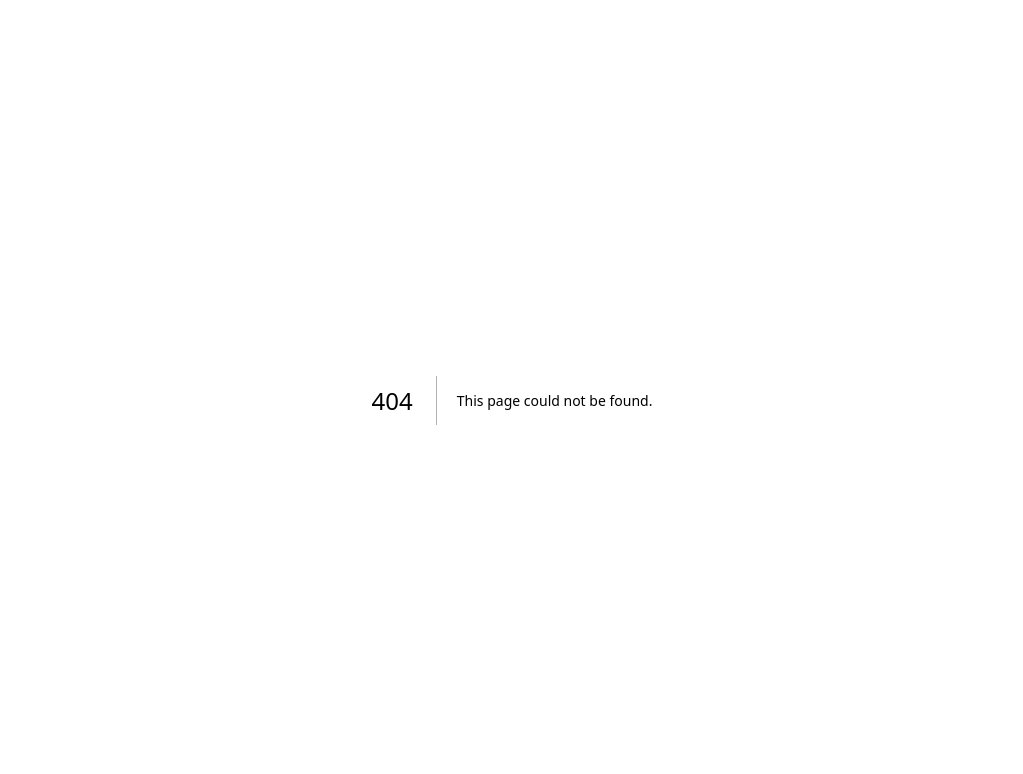
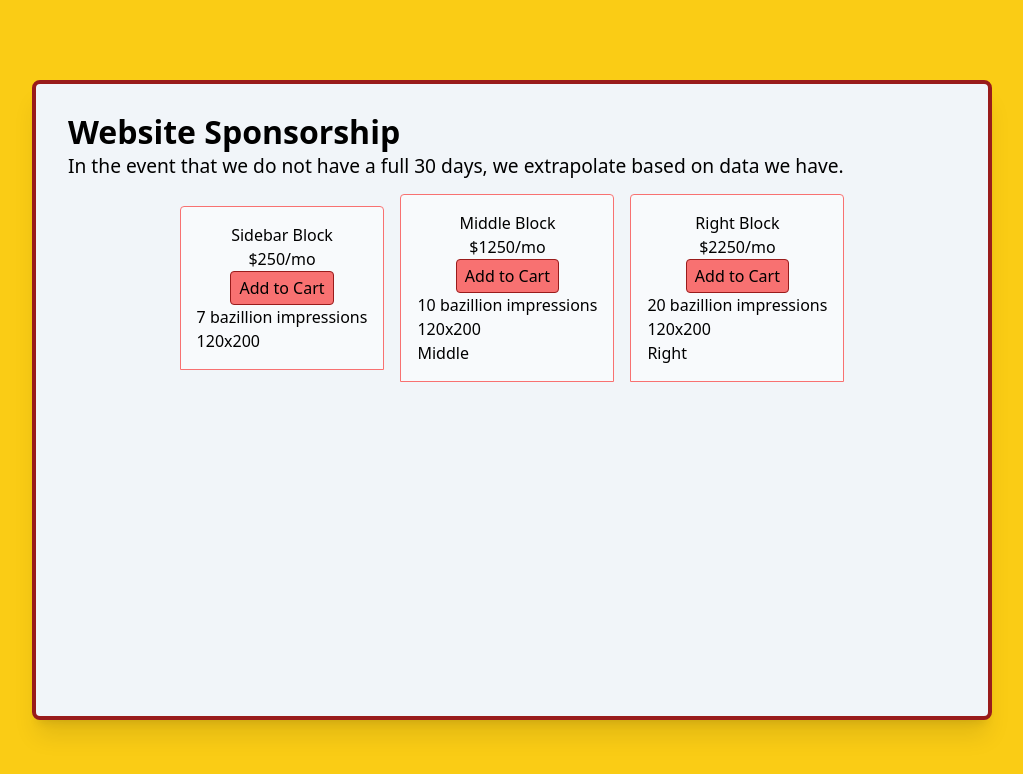
Before and after one commit to captainkapnap/kapericom, a Next.js app: page /portfolio/templates/website-sponsorship in a window 1280 px wide. Before the commit this address had no page. Shown: the top 774 px of the page, without its empty margins (128-1151 px from the left). Built offline with nearby package versions, Linux system fonts and the light colour scheme.

Commit message:
sponsorship

```diff
--- /dev/null
+++ b/src/pages/portfolio/templates/website-sponsorship.tsx
@@ -0,0 +1,72 @@
+
+
+type sponsorshipType = [
+    {title: string, cost: string, bullet1?: string | null, bullet2?: string | null, bullet3?: string | undefined, note?: string | undefined}
+]
+
+const sponsorshipData: sponsorshipType = [
+    {title: "Sidebar Block", cost: "$250/mo", bullet1: "7 bazillion impressions", bullet2: "120x200"},
+    {title: "Middle Block", cost: "$1250/mo", bullet1: "10 bazillion impressions", bullet2: "120x200", bullet3: "Middle"},
+    {title: "Right Block", cost: "$2250/mo", bullet1: "20 bazillion impressions", bullet2: "120x200", bullet3: "Right", note: "Sold Out"},
+]
+
+function ICodeThis() {
+    // ================ STATE ================
+
+
+    // ================ HELPERS ================
+    function ShowCards({props}: {props: sponsorshipType}) {
+
+        return (
+            <div className='mx-2 bg-slate-50 p-4 rounded-t border-red-400 border'>
+                <div className='sponsorshipTop flex flex-col justify-center items-center'>
+                    <div className=''>
+                        {props.title}
+                    </div>
+                    <div className=''>
+                        {props.cost}
+                    </div>
+                    <div className=''>
+                        <button className='py-1 px-2 hover:bg-sky-700 bg-red-400 rounded border border-red-800'>
+                            Add to Cart
+                        </button>
+                    </div>
+                </div>
+
+                <div className='sponsorshipBtm'>
+                    <ul>
+                        <li>{props.bullet1}</li>
+                        <li>{props.bullet2}</li>
+                        <li>{props.bullet3}</li>
+                    </ul>
+                </div>
+
+            </div>
+        )
+    }
+
+    // ================ LIFECYCLE ================
+
+
+    // ================ RETURN ================
+    return (
+      <div id="toggleDarkDiv" className="dark">
+        <div id="bodyDiv" className="bg-yellow-400 flex flex-col justify-center items-center min-h-screen">
+            <div className='sponsorshipContainer border-4 border-red-800 bg-slate-100 w-3/4 min-h-[80vh] rounded-lg shadow-xl'>
+                <div className='w-full px-8 pt-6'>
+                    <h1 className='font-bold'>Website Sponsorship</h1>
+                    <p className='leading-none'>In the event that we do not have a full 30 days, we extrapolate based on data we have.</p>
+                </div>
+                <div className='flex justify-center items-center'>
+                    {sponsorshipData.map((data, idx) => (
+                        <ShowCards props={data} key={idx} />
+                    ))}
+                </div>
+            </div>
+        </div>
+      </div>
+
+    )
+}
+
+export default ICodeThis;
--- a/src/styles/app.css
+++ b/src/styles/app.css
@@ -216,3 +216,12 @@ p {
         max-height: fit-content;
     }
 }
+
+/* WEBSITE SPONSORSHIP */
+
+.sponsorshipContainer h1 {
+    font-size: clamp(1rem, 2.5vw, 2rem)
+}
+.sponsorshipContainer p {
+    font-size: clamp(0.7rem, 1.7vw, 1.2rem)
+}
--- a/src/utils/pages.tsx
+++ b/src/utils/pages.tsx
@@ -11,4 +11,5 @@ export const listOfPages: ListofPages = [
     {type: "Component", fileName: 'popup-msg-canClose.tsx', title: 'Closable Msg', desc: ''},
     {type: "Template", fileName: 'responsive-design.tsx', title: 'Responsive Design', desc: 'Followed Kevin Powells CSS YouTube video on Responsive design: https://www.youtube.com/watch?v=bn-DQCifeQQ '},
     {type: "Template", fileName: 'testimonials-black-shadowbg.tsx', title: 'Testimonails w/ Shadow Outline', desc: ''},
+    {type: "Template", fileName: 'website-sponsorship.tsx', title: 'Website Sponsorship', desc: ''},
 ]
```
